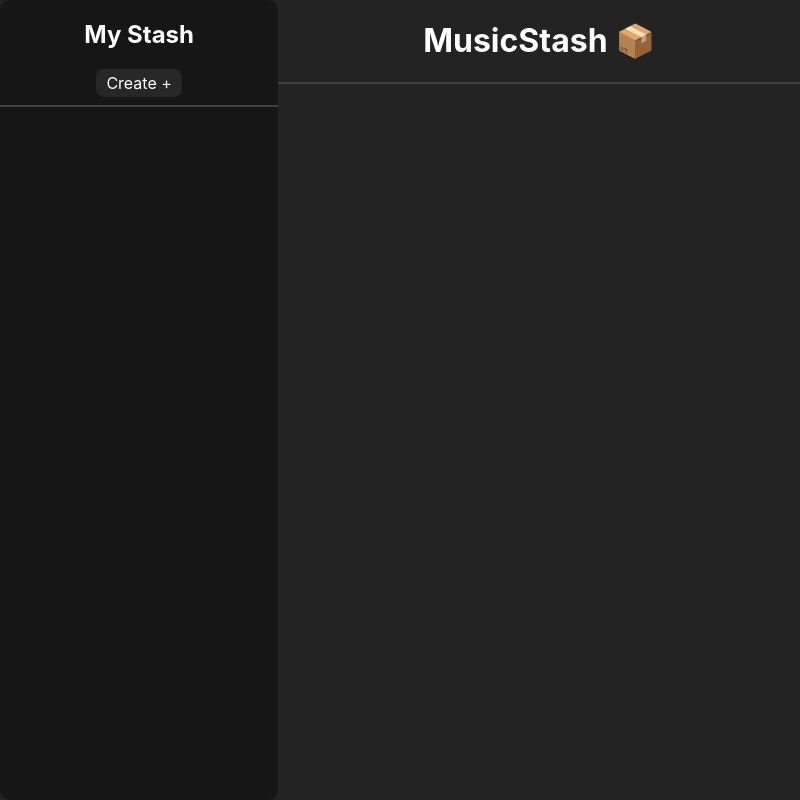
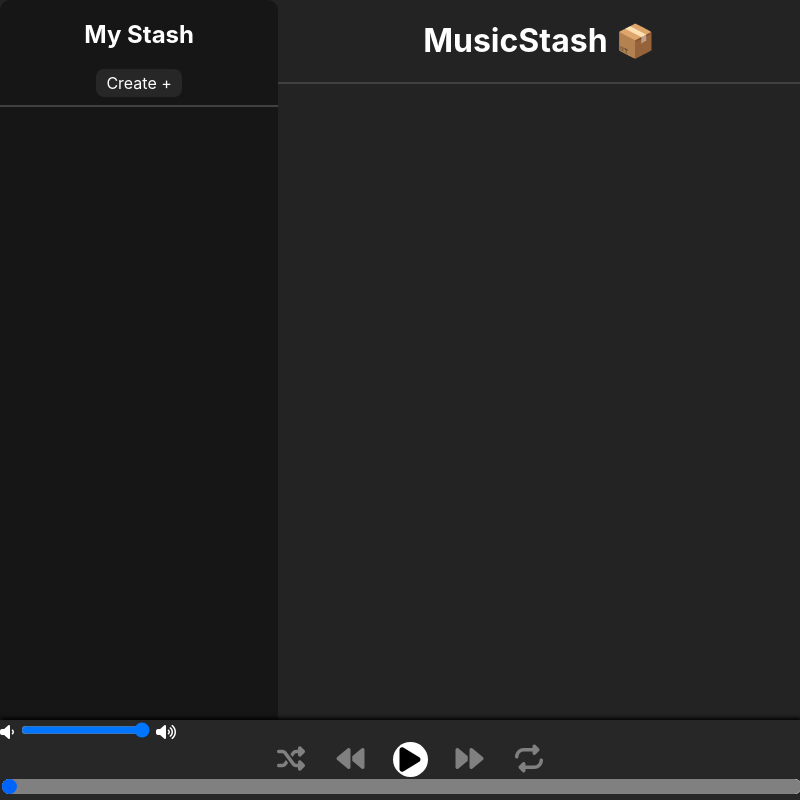
Before and after one commit to Superchicken962/music-player-app, an Electron app: page src/index.html in a window 800 px wide. Drawn offline with nearby package versions, Linux system fonts and the light colour scheme; no server answers.

Commit message:
Add volume + play/pause functionality

```diff
--- a/src/index.css
+++ b/src/index.css
@@ -40,6 +40,8 @@
     border-radius: 15px;
     width: 100%;
     height: 100vh;
+    min-width: 0;
+    min-height: 0;
 }
 
 .stashList {
@@ -49,6 +51,8 @@
     background-color: var(--secondary);
     border-radius: 10px;
     /* max-width: 400px; */
+    height: 100%;
+    overflow-y: auto;
 }
 .stashList h2 {
     text-align: center;
@@ -76,6 +80,8 @@
     display: block;
     position: relative;
     grid-area: display;
+    height: 100%;
+    overflow-y: auto;
 }
 
 .mainTitle {
@@ -135,3 +141,104 @@
     color: var(--active_song);
     font-weight: 600;
 }
+
+.audioPlayerBar {
+    display: block;
+    position: fixed;
+    left:0;right:0;
+    bottom:0;
+    background-color: var(--tertiary);
+    box-shadow: 1px -2px 4px black;
+    height: 80px;
+}
+
+.audioPlayerBars .progress {
+    display: block;
+    margin: auto;
+    top:50%;right:0;
+    bottom:0;left:0;
+    width: 50%;
+    text-align: center;
+}
+
+.audioPlayerBar .progress input[type="range"] {
+    display: inline-block;
+    -webkit-appearance: none;
+    appearance: none;
+    width: 100%;
+    outline: none;
+    height: 15px;
+    border-radius: 16px;
+    overflow: hidden;
+}
+
+.audioPlayerBar .progress input[type="range"]::-webkit-slider-runnable-track {
+    height: 15px;
+    background: grey;
+    border-radius: 15px;
+}
+
+.audioPlayerBar .progress input[type="range"]::-webkit-slider-thumb {
+    -webkit-appearance: none;
+    appearance: none;
+    height: 15px;
+    width: 15px;
+    background-color: rgb(0,100,250);
+    border-radius: 50%;
+    border: 2px solid rgb(0,100,250);
+    box-shadow: -807px 0 0 800px rgb(0,100,250);
+}
+.audioPlayerBar .progress input[type="range"]:hover::-webkit-slider-thumb {
+    background-color: white;
+    border: none;
+}
+
+.audioPlayerBar .controls {
+    display: block;
+    margin: auto;
+    text-align: center;
+}
+
+.audioPlayerBar .controls a {
+    display: inline-block;
+    width: 35px;
+    height: 35px;
+    vertical-align: middle;
+    text-align: center;
+    font-size: 28px;
+    margin-left: 20px;
+    color: grey;
+    cursor: pointer;
+}
+
+.audioPlayerBar .controls .play {
+    display: inline-flex;
+    justify-content: center;
+    align-items: center;
+    background-color: white;
+    color: black;
+    border-radius: 50%;
+}
+
+.audioPlayerBar .song {
+    display: block;
+    margin: auto;
+    position: absolute;
+    left: 5px;
+}
+
+.audioPlayerBar .song .image {
+    display: inline-block;
+    background-image: none;
+    background-position: center;
+    background-repeat: no-repeat;
+    background-size: contain;
+    width: 40px;
+    height: 40px;
+    margin-right: 15px;
+}
+
+.audioPlayerBar .song .text {
+    display: inline-block;
+    vertical-align: top;
+}
--- a/src/index.html
+++ b/src/index.html
@@ -4,6 +4,7 @@
     <meta charset="UTF-8"/>
     <title>MusicStash</title>
     <link rel="stylesheet" href="index.css"/>
+    <link rel="stylesheet" href="https://cdnjs.cloudflare.com/ajax/libs/font-awesome/6.5.2/css/all.min.css" integrity="sha512-SnH5WK+bZxgPHs44uWIX+LLJAJ9/2PkPKZ5QiAj6Ta86w+fsb2TkcmfRyVX3pBnMFcV7oQPJkl9QevSCWr3W6A==" crossorigin="anonymous" referrerpolicy="no-referrer" />
     <link href="https://unpkg.com/tippy.js@6.3.7/themes/light.css" rel="stylesheet">
     <link href="https://unpkg.com/tippy.js@6.3.7/themes/material.css" rel="stylesheet">
     <script src="https://unpkg.com/@popperjs/core@2"></script>
@@ -19,22 +20,7 @@
 
             <hr>
 
-            <div class="stashes">
-                <!-- <div class="stash selected">
-                    <h3>Master Stash</h3>
-                    <p>0 Songs • 0m</p>
-                </div> -->
-
-                <!-- <div class="stash">
-                    <h3>Stash Name</h3>
-                    <p>17 Songs • 1h 39m</p>
-                </div>
-
-                <div class="stash">
-                    <h3>Stash Name</h3>
-                    <p>11 Songs • 57m</p>
-                </div> -->
-            </div>
+            <div class="stashes"></div>
         </div>
 
         <div class="pageDisplay">
@@ -50,6 +36,35 @@
                 <div class="songs"></div>
             </div>
         </div>
+
+        <div class="audioPlayerBar">
+            <div class="volume">
+                <i class="fa fa-volume-down"></i>
+                <input type="range" min="0" max="20"/>
+                <i class="fa fa-volume-up"></i>
+            </div>
+
+            <div class="song">
+                <div class="image"></div>
+                <div class="text">
+                    <h3><span class="name"></span></h3>
+                    <h4><span class="artist"></span></h4>
+                </div>
+            </div>
+
+            <div class="controls">
+                <a class="shuffle"><i class="fa fa-shuffle"></i></a>
+                <a class="previous"><i class="fa fa-backward"></i></a>
+                <a class="play" data-state="paused"><i class="fa fa-play"></i></a>
+                <a class="next"><i class="fa fa-forward"></i></a>
+                <a class="shuffle"><i class="fa fa-repeat"></i></a>
+            </div>
+
+            <div class="progress">
+                <span class="time"></span>
+                <input type="range" min="0" max="100" value="0"/>
+            </div>
+        </div>
     </div>
     <script src="./util/utility.js"></script>
     <script src="./util/SongMetadata.js"></script>
--- a/src/renderer.js
+++ b/src/renderer.js
@@ -201,16 +201,23 @@
         return false;
     }
 
-    audio.volume = 0.1;
+    const nameEl = document.querySelector(".audioPlayerBar .song .text .name");
+    const artistEl = document.querySelector(".audioPlayerBar .song .text .artist");
+
+    nameEl.textContent = song.name;
+    artistEl.textContent = song.artist;
+
+    audio.volume = localStorage.getItem("volume") ?? 0.05;
     return true;
 }
 
+initAudioFunctions(audio);
 
 /* Manage creating stashes */
 
 async function createStash() {
     const stashes = await window.electronAPI.getStashes();
-    const newStash = new Stash(stashes.length, `My ${stashes.length}th Stash`, "No description");
+    const newStash = new Stash(stashes.length, `My ${stashes.length}${getNumberSuffix(stashes.length)} Stash`, "No description");
 
     await window.electronAPI.newStash(newStash);
     updateStashList();
--- a/src/util/utility.js
+++ b/src/util/utility.js
@@ -0,0 +1,73 @@
+/**
+ * Get the appropriate suffix for a given number (i.e. rd for 3).
+ *
+ * @param { Number } num - Number to get suffix of.
+ * @returns { String } Suffix
+ */
+function getNumberSuffix(num) {
+    let j = num % 10;
+    let k = num % 100;
+
+    if (j === 1 && k !== 11) {
+        return "st";
+    }
+
+    if (j === 2 && k !== 12) {
+        return "nd";
+    }
+
+    if (j === 3 && k !== 13) {
+        return "rd";
+    }
+
+    return "th";
+}
+
+/**
+ *
+ * @param { HTMLAudioElement } audio - Audio element.
+ */
+function initAudioFunctions(audio) {
+    const playBtn = document.querySelector(".audioPlayerBar .play");
+
+    audio.ontimeupdate = (event) => {
+        const controlsEl = document.querySelector(".audioPlayerBar .controls");
+        const progressBar = document.querySelector(".audioPlayerBar .progress input[type=range]");
+
+        const seconds = audio.currentTime;
+        const duration = audio.duration;
+        const progress = (seconds / duration) * 100;
+
+        console.log(seconds, duration, `${progress.toFixed(2)}%`);
+
+        progressBar.value = progress;
+    };
+
+    audio.onplay = () => {
+        playBtn.setAttribute("data-state", "playing");
+        playBtn.innerHTML = `<i class="fa fa-pause"></i>`;
+    }
+
+    audio.onpause = () => {
+        playBtn.innerHTML = `<i class="fa fa-play"></i>`;
+        playBtn.setAttribute("data-state", "paused");
+    }
+
+    const volumeEl = document.querySelector(".audioPlayerBar .volume input");
+    volumeEl.oninput = () => {
+        const volume = volumeEl.value/100;
+
+        localStorage.setItem("volume", volume);
+        audio.volume = volume
+    }
+    volumeEl.value = (localStorage.getItem("volume") ?? 0.5) * 100;
+
+    playBtn.onclick = () => {
+        if (playBtn.getAttribute("data-state") === "paused") {
+            audio.play();
+            return;
+        }
+
+        audio.pause();
+    }
+}
```
